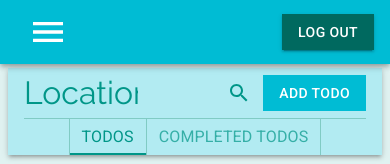
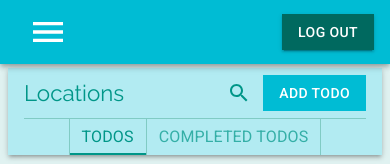
Before and after one commit to samandar-boymurodov/todo-app, a React (Create React App) app: page /dashboard in a window 390 px wide. Shown: the top 164 px of the page. Built offline with nearby package versions, Linux system fonts and the light colour scheme.

Commit message:
font size made responsive for group title

```diff
--- a/src/Components/ToDoGroupContainer.js
+++ b/src/Components/ToDoGroupContainer.js
@@ -53,15 +53,14 @@ const useStyles = makeStyles((theme) => ({
   groupTitle: {
     fontSize: "2rem",
     color: theme.palette.secondary.main,
-    maxWidth: 450,
     [theme.breakpoints.down("md")]: {
-      maxWidth: 260,
+      fontSize: "1.8rem",
     },
     [theme.breakpoints.down("sm")]: {
-      maxWidth: 150,
+      fontSize: "1.6rem",
     },
     [theme.breakpoints.down("xs")]: {
-      maxWidth: 130,
+      fontSize: "1.4rem",
     },
   },
   groupTitleContainer: {
```
